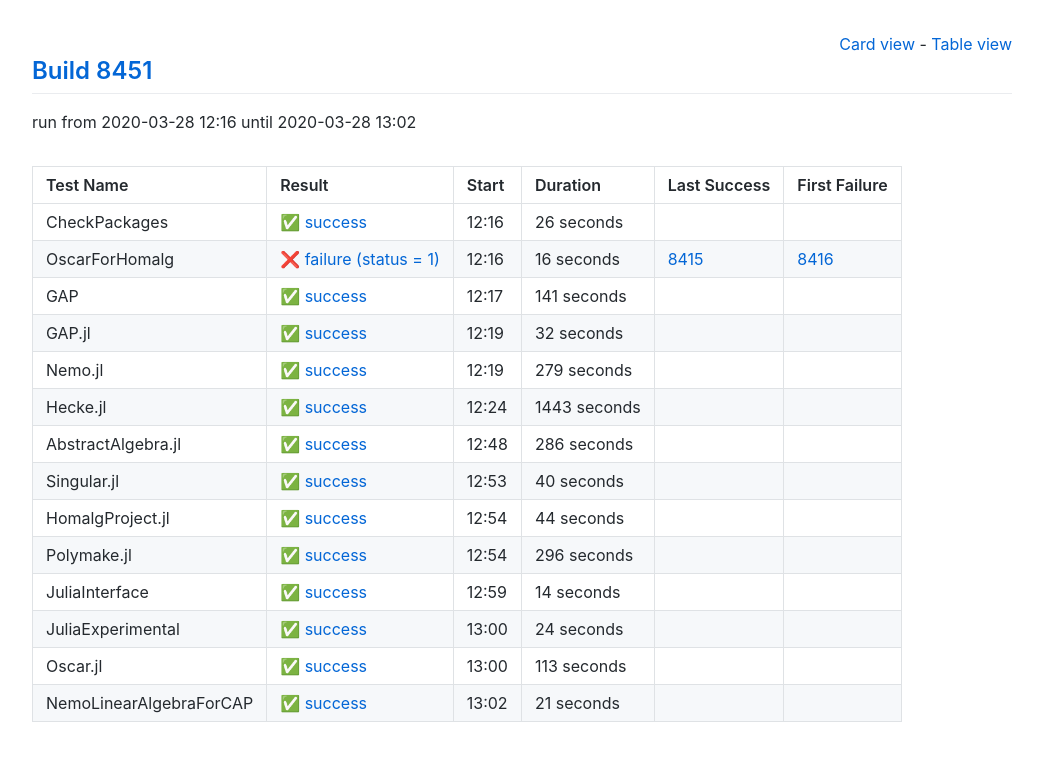
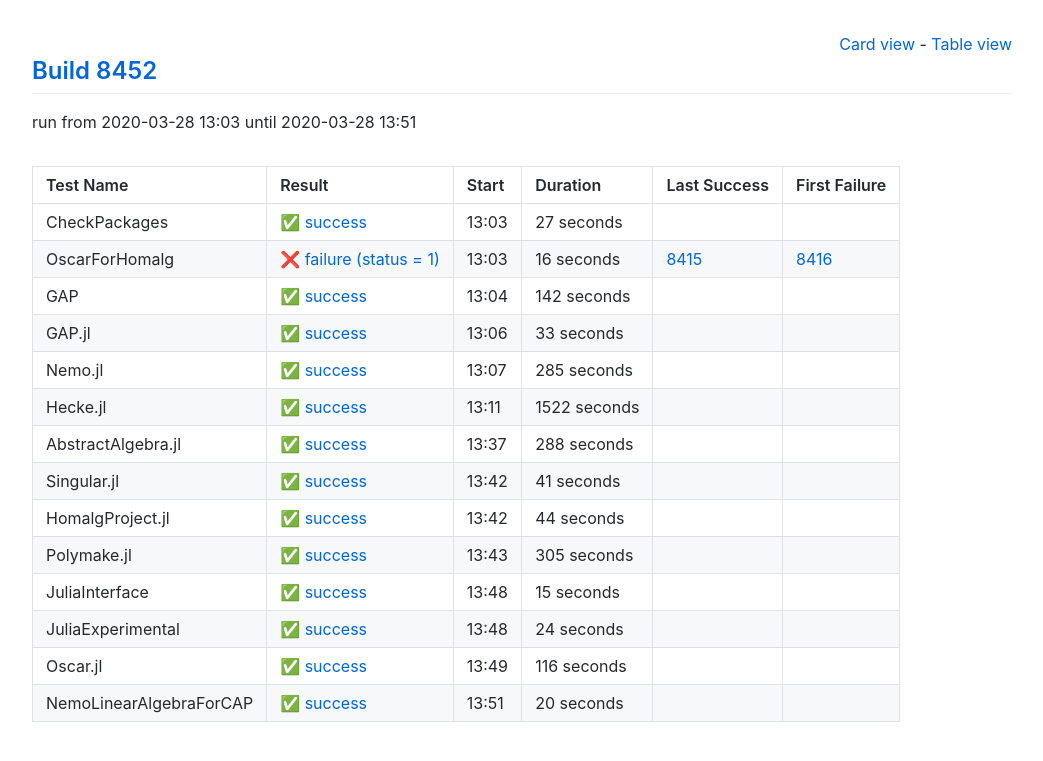
Before and after one commit to oscar-system/oscar-ci-status, a Jekyll site: the page built from table.html, in a window 1280 px wide. Shown: the top 761 px of the page, without its empty margins (118-1161 px from the left). Built offline with Jekyll 4.4.1, drawn with Linux system fonts in a browser that asks for light colours.

Commit message:
Build 8452

```diff
--- a/_data/ci.yml
+++ b/_data/ci.yml
@@ -1,16 +1,16 @@
-build: 8451
-build_url: https://oscarci.mathematik.uni-kl.de/job/oscar/8451/
+build: 8452
+build_url: https://oscarci.mathematik.uni-kl.de/job/oscar/8452/
 job: oscar
 tests:
-- duration: 26
+- duration: 27
   exitcode: 0
   first_failure: false
   first_failure_url: null
   last_success: false
   last_success_url: null
-  log: https://oscarci.mathematik.uni-kl.de/job/oscar/8451/artifact/logs/build-8451/CheckPackages.log
+  log: https://oscarci.mathematik.uni-kl.de/job/oscar/8452/artifact/logs/build-8452/CheckPackages.log
   name: CheckPackages
-  start: 2020-03-28 12:16
+  start: 2020-03-28 13:03
   status: success
   success: true
 - duration: 16
@@ -19,75 +19,75 @@ tests:
   first_failure_url: https://oscarci.mathematik.uni-kl.de/job/oscar/8416/
   last_success: 8415
   last_success_url: https://oscarci.mathematik.uni-kl.de/job/oscar/8415/
-  log: https://oscarci.mathematik.uni-kl.de/job/oscar/8451/artifact/logs/build-8451/OscarForHomalg.log
+  log: https://oscarci.mathematik.uni-kl.de/job/oscar/8452/artifact/logs/build-8452/OscarForHomalg.log
   name: OscarForHomalg
-  start: 2020-03-28 12:16
+  start: 2020-03-28 13:03
   status: failure
   success: false
-- duration: 141
+- duration: 142
   exitcode: 0
   first_failure: false
   first_failure_url: null
   last_success: false
   last_success_url: null
-  log: https://oscarci.mathematik.uni-kl.de/job/oscar/8451/artifact/logs/build-8451/GAP.log
+  log: https://oscarci.mathematik.uni-kl.de/job/oscar/8452/artifact/logs/build-8452/GAP.log
   name: GAP
-  start: 2020-03-28 12:17
+  start: 2020-03-28 13:04
   status: success
   success: true
-- duration: 32
+- duration: 33
   exitcode: 0
   first_failure: false
   first_failure_url: null
   last_success: false
   last_success_url: null
-  log: https://oscarci.mathematik.uni-kl.de/job/oscar/8451/artifact/logs/build-8451/GAP.jl.log
+  log: https://oscarci.mathematik.uni-kl.de/job/oscar/8452/artifact/logs/build-8452/GAP.jl.log
   name: GAP.jl
-  start: 2020-03-28 12:19
+  start: 2020-03-28 13:06
   status: success
   success: true
-- duration: 279
+- duration: 285
   exitcode: 0
   first_failure: false
   first_failure_url: null
   last_success: false
   last_success_url: null
-  log: https://oscarci.mathematik.uni-kl.de/job/oscar/8451/artifact/logs/build-8451/Nemo.jl.log
+  log: https://oscarci.mathematik.uni-kl.de/job/oscar/8452/artifact/logs/build-8452/Nemo.jl.log
   name: Nemo.jl
-  start: 2020-03-28 12:19
+  start: 2020-03-28 13:07
   status: success
   success: true
-- duration: 1443
+- duration: 1522
   exitcode: 0
   first_failure: false
   first_failure_url: null
   last_success: false
   last_success_url: null
-  log: https://oscarci.mathematik.uni-kl.de/job/oscar/8451/artifact/logs/build-8451/Hecke.jl.log
+  log: https://oscarci.mathematik.uni-kl.de/job/oscar/8452/artifact/logs/build-8452/Hecke.jl.log
   name: Hecke.jl
-  start: 2020-03-28 12:24
+  start: 2020-03-28 13:11
   status: success
   success: true
-- duration: 286
+- duration: 288
   exitcode: 0
   first_failure: false
   first_failure_url: null
   last_success: false
   last_success_url: null
-  log: https://oscarci.mathematik.uni-kl.de/job/oscar/8451/artifact/logs/build-8451/AbstractAlgebra.jl.log
+  log: https://oscarci.mathematik.uni-kl.de/job/oscar/8452/artifact/logs/build-8452/AbstractAlgebra.jl.log
   name: AbstractAlgebra.jl
-  start: 2020-03-28 12:48
+  start: 2020-03-28 13:37
   status: success
   success: true
-- duration: 40
+- duration: 41
   exitcode: 0
   first_failure: false
   first_failure_url: null
   last_success: false
   last_success_url: null
-  log: https://oscarci.mathematik.uni-kl.de/job/oscar/8451/artifact/logs/build-8451/Singular.jl.log
+  log: https://oscarci.mathematik.uni-kl.de/job/oscar/8452/artifact/logs/build-8452/Singular.jl.log
   name: Singular.jl
-  start: 2020-03-28 12:53
+  start: 2020-03-28 13:42
   status: success
   success: true
 - duration: 44
@@ -96,31 +96,31 @@ tests:
   first_failure_url: null
   last_success: false
   last_success_url: null
-  log: https://oscarci.mathematik.uni-kl.de/job/oscar/8451/artifact/logs/build-8451/HomalgProject.jl.log
+  log: https://oscarci.mathematik.uni-kl.de/job/oscar/8452/artifact/logs/build-8452/HomalgProject.jl.log
   name: HomalgProject.jl
-  start: 2020-03-28 12:54
+  start: 2020-03-28 13:42
   status: success
   success: true
-- duration: 296
+- duration: 305
   exitcode: 0
   first_failure: false
   first_failure_url: null
   last_success: false
   last_success_url: null
-  log: https://oscarci.mathematik.uni-kl.de/job/oscar/8451/artifact/logs/build-8451/Polymake.jl.log
+  log: https://oscarci.mathematik.uni-kl.de/job/oscar/8452/artifact/logs/build-8452/Polymake.jl.log
   name: Polymake.jl
-  start: 2020-03-28 12:54
+  start: 2020-03-28 13:43
   status: success
   success: true
-- duration: 14
+- duration: 15
   exitcode: 0
   first_failure: false
   first_failure_url: null
   last_success: false
   last_success_url: null
-  log: https://oscarci.mathematik.uni-kl.de/job/oscar/8451/artifact/logs/build-8451/JuliaInterface.log
+  log: https://oscarci.mathematik.uni-kl.de/job/oscar/8452/artifact/logs/build-8452/JuliaInterface.log
   name: JuliaInterface
-  start: 2020-03-28 12:59
+  start: 2020-03-28 13:48
   status: success
   success: true
 - duration: 24
@@ -129,30 +129,30 @@ tests:
   first_failure_url: null
   last_success: false
   last_success_url: null
-  log: https://oscarci.mathematik.uni-kl.de/job/oscar/8451/artifact/logs/build-8451/JuliaExperimental.log
+  log: https://oscarci.mathematik.uni-kl.de/job/oscar/8452/artifact/logs/build-8452/JuliaExperimental.log
   name: JuliaExperimental
-  start: 2020-03-28 13:00
+  start: 2020-03-28 13:48
   status: success
   success: true
-- duration: 113
+- duration: 116
   exitcode: 0
   first_failure: false
   first_failure_url: null
   last_success: false
   last_success_url: null
-  log: https://oscarci.mathematik.uni-kl.de/job/oscar/8451/artifact/logs/build-8451/Oscar.jl.log
+  log: https://oscarci.mathematik.uni-kl.de/job/oscar/8452/artifact/logs/build-8452/Oscar.jl.log
   name: Oscar.jl
-  start: 2020-03-28 13:00
+  start: 2020-03-28 13:49
   status: success
   success: true
-- duration: 21
+- duration: 20
   exitcode: 0
   first_failure: false
   first_failure_url: null
   last_success: false
   last_success_url: null
-  log: https://oscarci.mathematik.uni-kl.de/job/oscar/8451/artifact/logs/build-8451/NemoLinearAlgebraForCAP.log
+  log: https://oscarci.mathematik.uni-kl.de/job/oscar/8452/artifact/logs/build-8452/NemoLinearAlgebraForCAP.log
   name: NemoLinearAlgebraForCAP
-  start: 2020-03-28 13:02
+  start: 2020-03-28 13:51
   status: success
   success: true
```
Also changed, not shown: README.md.
